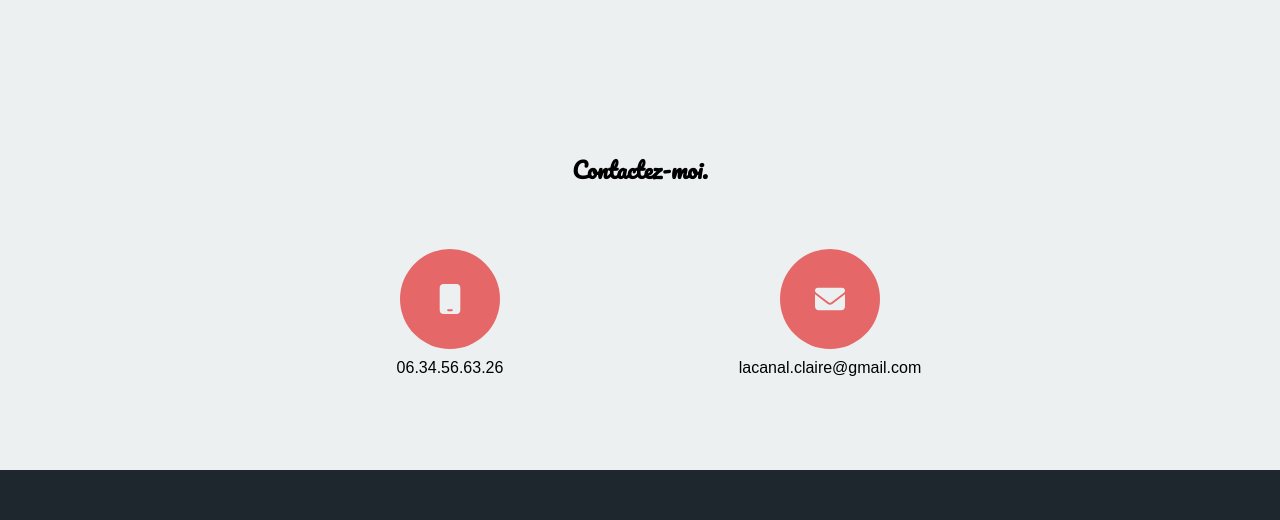
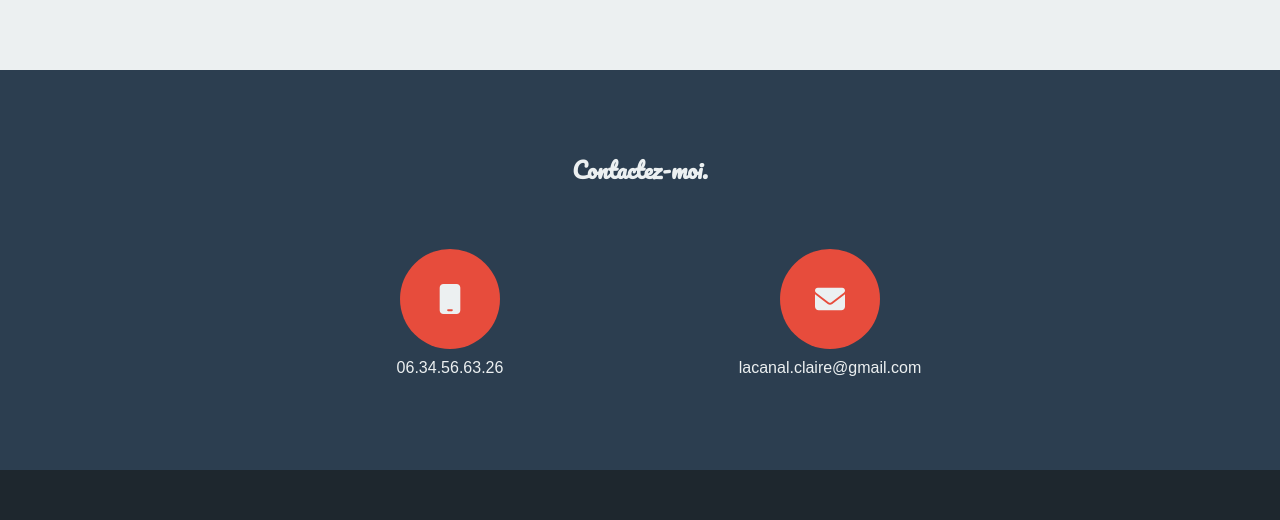
Before and after one commit to clairelacanal/my-book, a React (Create React App) app: page / in a window 1280 px wide. Shown: the part 2290-2810 px from the top of the page. Built offline with nearby package versions, Linux system fonts and the light colour scheme.

Commit message:
rectifications css

```diff
--- a/src/Components/Contact/Contact.css
+++ b/src/Components/Contact/Contact.css
@@ -1,5 +1,6 @@
 #contact {
-    background-color: #ecf0f1;
+    background-color: #2c3e50;
+    color: #ecf0f1;
 }
 
 .background-contact h1 {
@@ -27,7 +28,7 @@
 }
 
 .color {
-    background-color: #e66767;
+    background-color: #e74c3c;
     border-radius: 50%;
     display: flex;
     flex-direction: column;
--- a/src/Components/Navbar/Navbar.css
+++ b/src/Components/Navbar/Navbar.css
@@ -36,6 +36,10 @@ nav {
     color: #ecf0f1;
 }
 
+.liste .items a:hover {
+    color: #e74c3c;
+}
+
 /* Styles pour le bouton hamburger sur les grands écrans */
 .btn-hamburger-large-screen {
     display: none; /* Masque le bouton hamburger sur les grands écrans */
```
